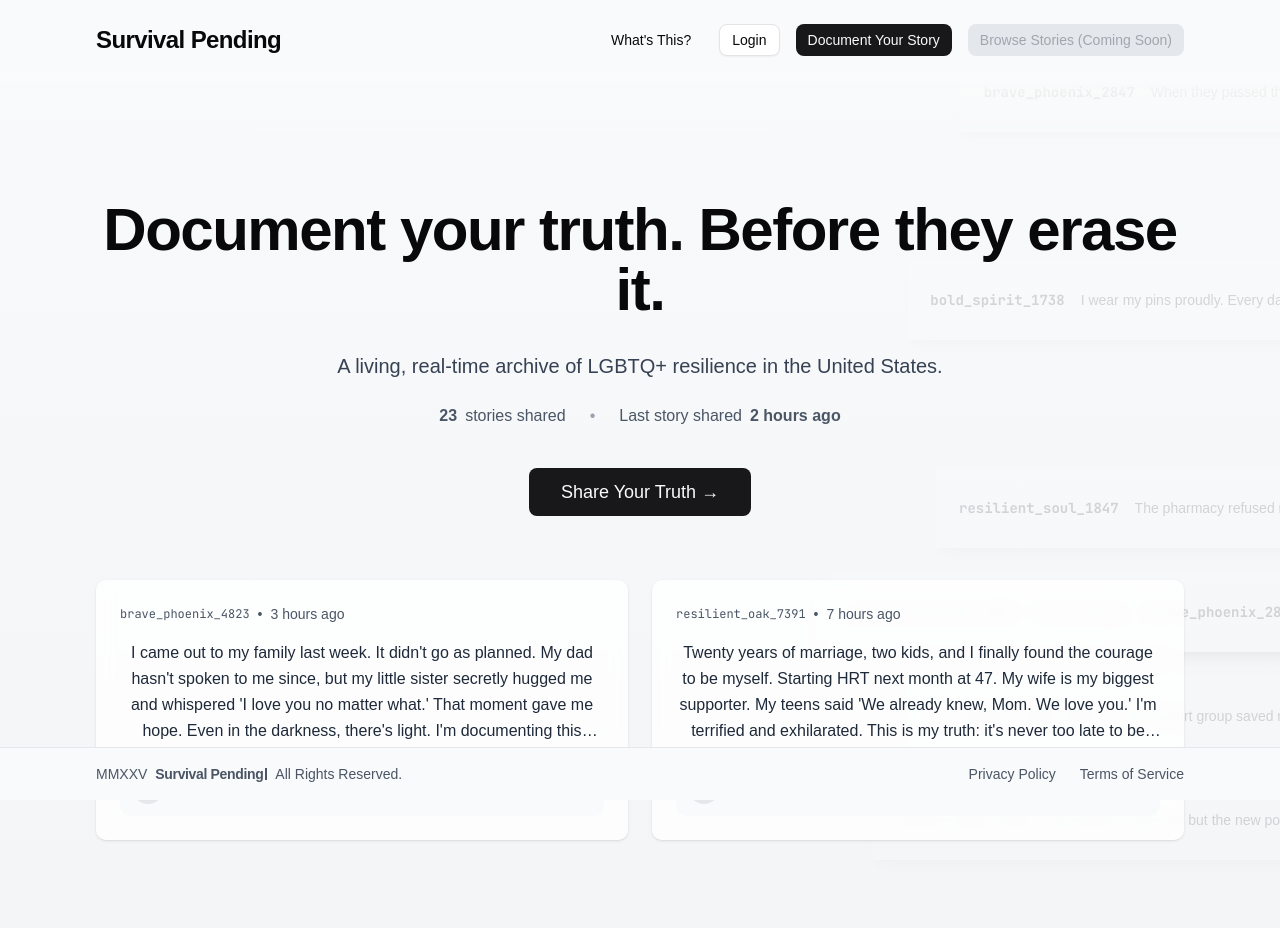
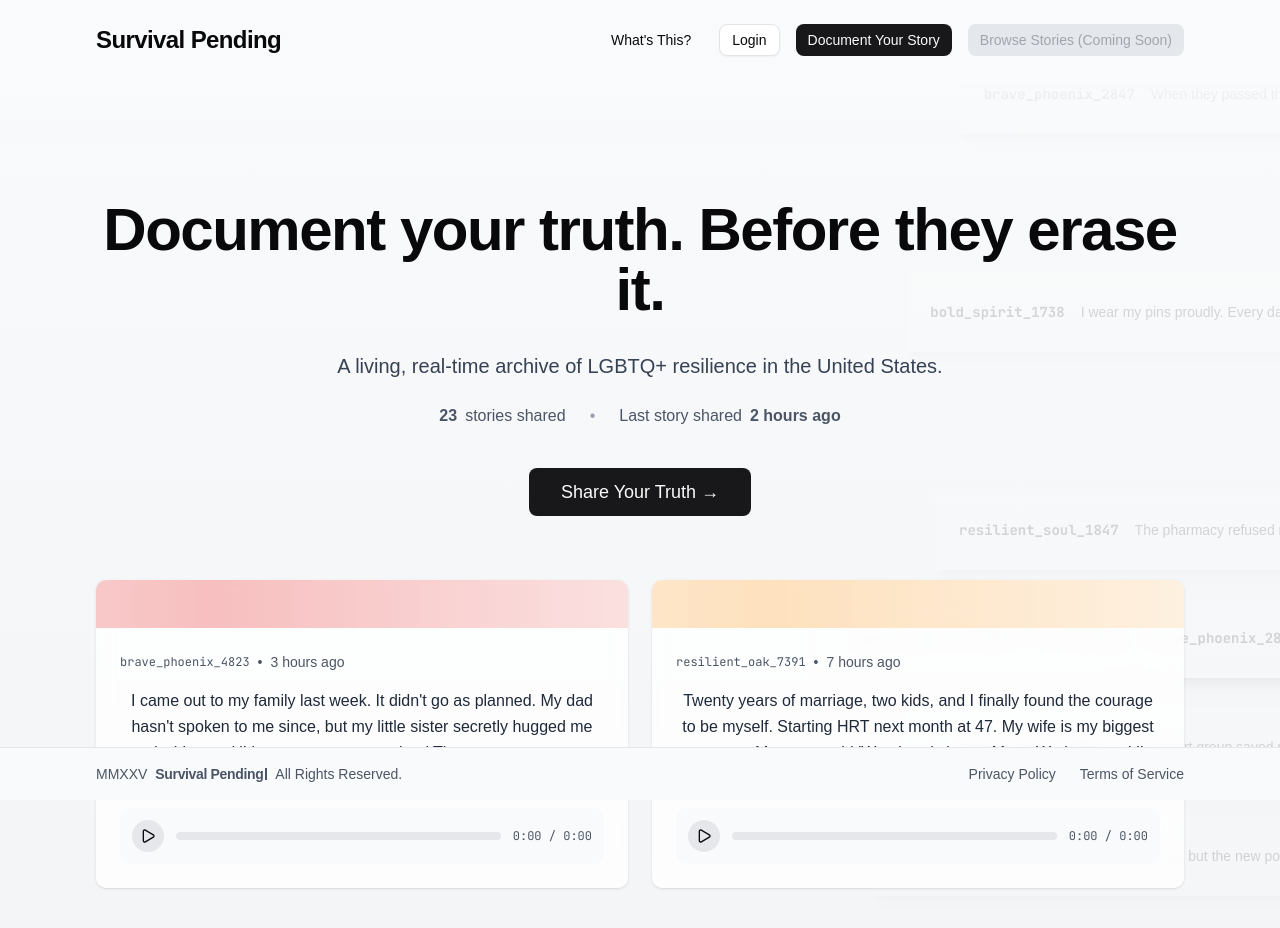
Before and after one commit to parenthetical-dev/survivalpending, a Next.js app: page / in a window 1280 px wide. Shown: the top 928 px of the page. Built offline with nearby package versions, Linux system fonts and the light colour scheme; no server answers; a web font is replaced by a local one.

Commit message:
gradients

```diff
--- a/components/FeaturedStories.tsx
+++ b/components/FeaturedStories.tsx
@@ -148,6 +148,20 @@ function AudioPlayer({ audioUrl, storyId }: { audioUrl: string; storyId: string
   );
 }
 
+// Progress Pride flag colors for the gradient
+const progressFlagColors = [
+  '#E40303', // Red
+  '#FF8C00', // Orange
+  '#FFED00', // Yellow
+  '#008026', // Green
+  '#24408E', // Blue
+  '#732982', // Purple
+  '#5BCEFA', // Light Blue
+  '#F5A9B8', // Pink
+  '#FFFFFF', // White
+  '#613915', // Brown
+];
+
 export function FeaturedStories({ stories, position = 'below', showPlaceholders = false }: FeaturedStoriesProps) {
   // Use placeholder stories if no stories provided or showPlaceholders is true
   const displayStories = showPlaceholders || !stories || stories.length === 0
@@ -173,12 +187,38 @@ export function FeaturedStories({ stories, position = 'below', showPlaceholders
       "w-full max-w-6xl mx-auto px-6 md:px-4",
       position === 'above' ? "mb-8 md:mb-12" : "mt-12 md:mt-16"
     )}>
+      <style jsx>{`
+        @keyframes gradientMove {
+          0% {
+            background-position: 0% 50%;
+          }
+          100% {
+            background-position: 200% 50%;
+          }
+        }
+      `}</style>
       <div className="grid grid-cols-1 md:grid-cols-2 gap-4 md:gap-6">
-        {displayStories.map((story) => (
+        {displayStories.map((story, index) => {
+          // Select a color from the progress flag based on the story index
+          const color = progressFlagColors[index % progressFlagColors.length];
+
+          return (
             <div
               key={story._id}
-            className="bg-white/80 dark:bg-gray-800/80 backdrop-blur-sm rounded-lg p-6 shadow-sm hover:shadow-md transition-shadow"
+              className="bg-white/80 dark:bg-gray-800/80 backdrop-blur-sm rounded-lg overflow-hidden shadow-sm hover:shadow-md transition-shadow"
             >
+              {/* Animated gradient rectangle using single color */}
+              <div
+                className="w-full relative overflow-hidden"
+                style={{
+                  height: '48px',
+                  background: `linear-gradient(90deg, ${color}15, ${color}40, ${color}15)`,
+                  backgroundSize: '200% 100%',
+                  animation: 'gradientMove 15s linear infinite'
+                }}
+                aria-hidden="true"
+              />
+            <div className="p-6">
               <div className="mb-4">
                 <div className="flex items-center gap-2 text-sm text-gray-600 dark:text-gray-400">
                   <span className="font-mono text-xs">{story.username}</span>
@@ -195,7 +235,9 @@ export function FeaturedStories({ stories, position = 'below', showPlaceholders
                 <AudioPlayer audioUrl={story.audioUrl} storyId={story._id} />
               )}
             </div>
-        ))}
+          </div>
+          );
+        })}
       </div>
     </div>
   );
```
Lines whose indentation alone changed are shown as unchanged.
